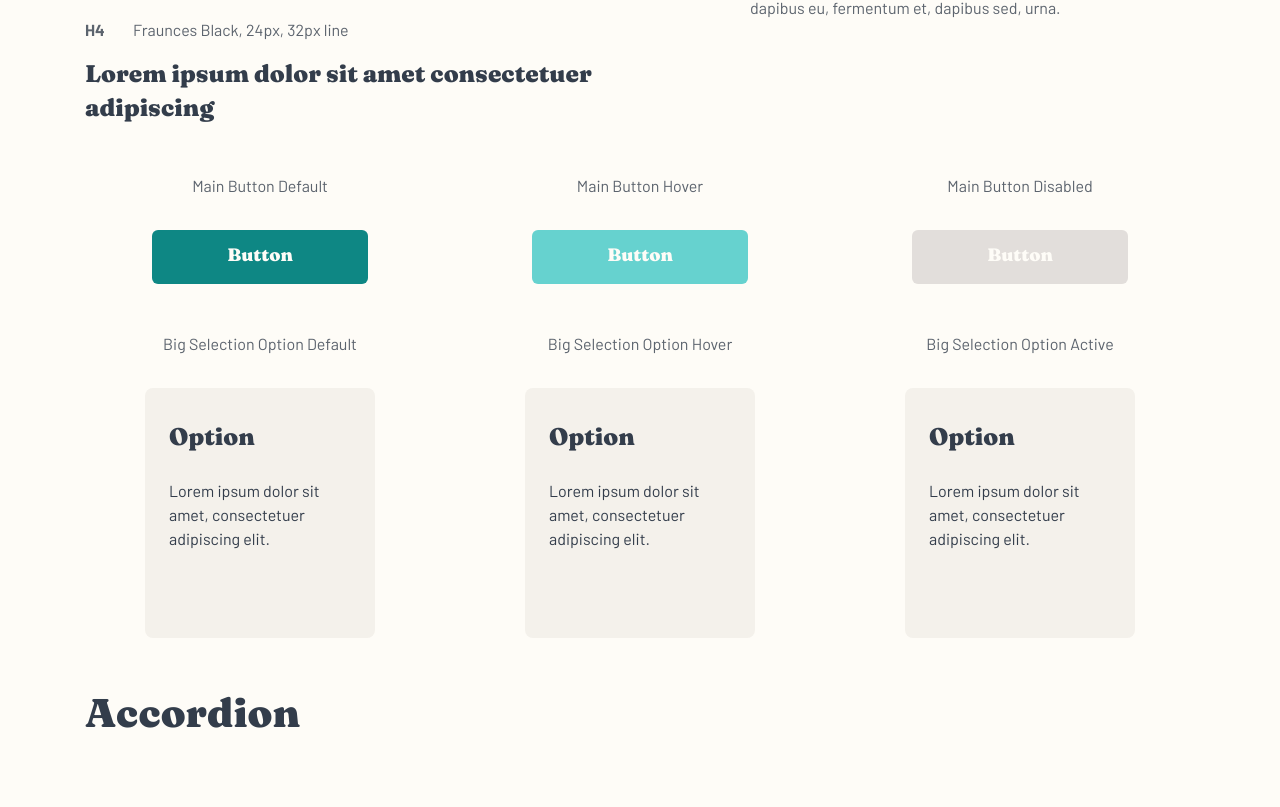
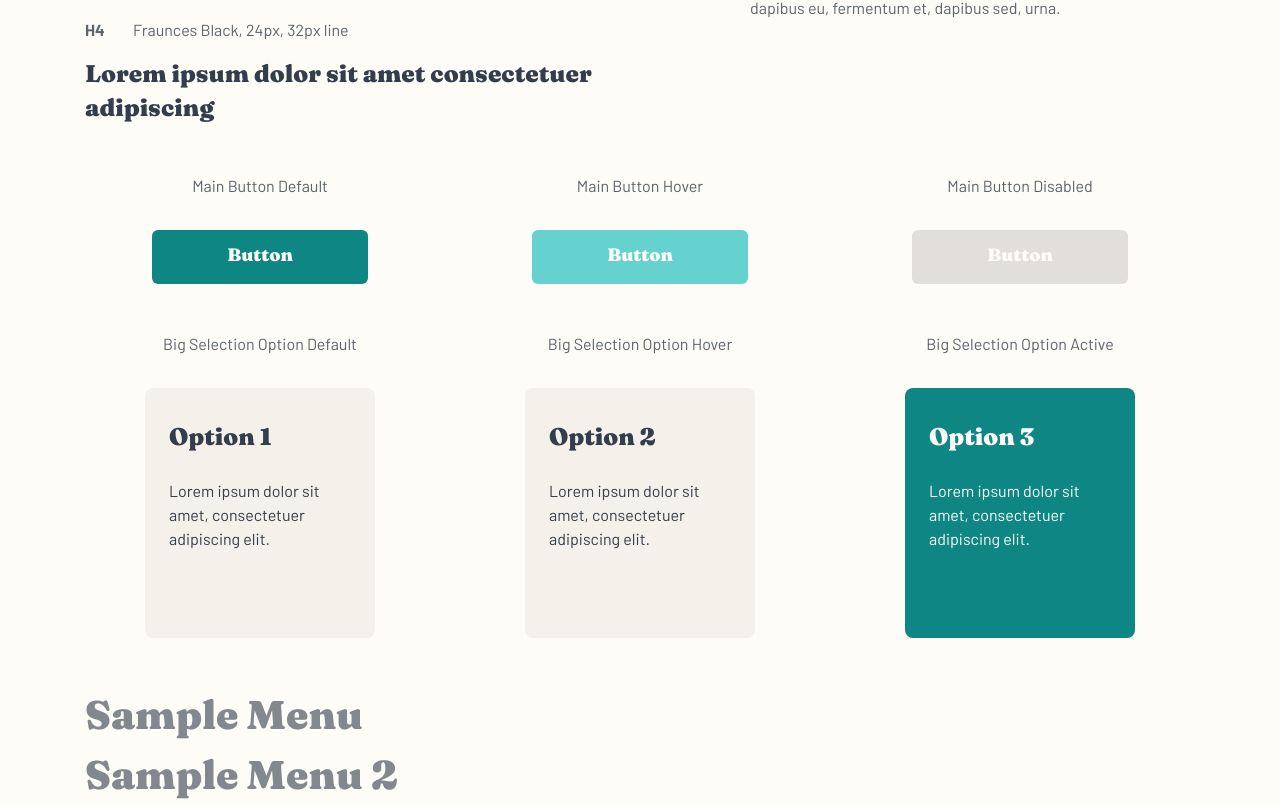
Before and after one commit to CHR-onicles/fm-challenge-coffeeroasters, a React (Create React App) app: page /design-system in a window 1280 px wide. Shown: the part 1778-2585 px from the top of the page. Before the commit the page ends 2521 px from the top, so only its background shows below. Built offline with nearby package versions, Linux system fonts and the light colour scheme.

Commit message:
WIP added markup and style for accordion component

```diff
--- a/src/components/form/BaseRadio/BaseRadio.tsx
+++ b/src/components/form/BaseRadio/BaseRadio.tsx
@@ -1,12 +1,21 @@
 import styles from './BaseRadio.module.scss';
 
-const BaseRadio = () => {
+interface BaseRadioProps {
+  id: string;
+  label: string;
+  description: string;
+  name: string;
+  value: string;
+  checked?: boolean;
+}
+
+const BaseRadio = ({ id, label, description, name, value, checked = false }: BaseRadioProps) => {
   return (
     <div className={ styles['radio-control'] }>
-      <input type="radio" id="option-1" name="options" value="option-1" />
-      <label htmlFor="option-1" className={ `${styles['radio-control__label']} | stack` }>
-        Option
-        <span className={ styles['radio-control__description'] }>Lorem ipsum dolor sit amet, consectetuer adipiscing elit.</span>
+      <input type="radio" id={ id } value={ value } name={ name } defaultChecked={ checked } />
+      <label htmlFor={ id } className={ `${styles['radio-control__label']} | stack` }>
+        { label }
+        <span className={ styles['radio-control__description'] }>{ description }</span>
       </label>
     </div>
   );
--- /dev/null
+++ b/src/components/ui/BaseAccordion/BaseAccordion.module.scss
@@ -0,0 +1,35 @@
+@use '../../../scss/abstracts/' as *;
+
+.accordion {
+  --title-font-size: #{toRem(40px)};
+
+  &__toggle {
+    position: relative;
+
+    > label {
+      display: block;
+      font-family: var(--font-family-black);
+      font-size: var(--title-font-size);
+      color: var(--dark-color-1);
+      cursor: pointer;
+    }
+
+    > input {
+      position: absolute;
+      top: 0;
+      left: 0;
+      opacity: 0;
+    }
+  }
+
+  &__dropdown {
+    height: 0;
+    overflow: hidden;
+    transition: height 0.35s ease-in-out;
+
+    &-visible {
+      height: toRem(400px);
+      transition: height 0.35s ease-in-out;
+    }
+  }
+}
--- a/src/components/ui/BaseAccordion/BaseAccordion.tsx
+++ b/src/components/ui/BaseAccordion/BaseAccordion.tsx
@@ -1,11 +1,33 @@
-import React from 'react';
+import { useState, ReactNode } from 'react';
 
-const Accordion = () => {
+import styles from './BaseAccordion.module.scss';
+
+interface BaseAccordionProps {
+  id: string;
+  label: string;
+  name: string;
+  children: ReactNode;
+}
+
+const BaseAccordion = ({ id, label, name, children }: BaseAccordionProps) => {
+  const [ isDropdownVisible, setIsDropdownVisible ] = useState<boolean>(false);
+
+  const handleChange = (event: React.ChangeEvent<HTMLInputElement>) => {
+    setIsDropdownVisible(event.target.checked);
+  };
+
   return (
-    <div>
-      <p>Accordion Component</p>
+    <div className={ styles.accordion }>
+      <div className={ styles['accordion__toggle'] }>
+        <label htmlFor={ id }>{ label }</label>
+        <input id={ id } type="checkbox" name={ name } onChange={ (event) => handleChange(event) } />
+      </div>
+
+      <div className={ `${isDropdownVisible ? `${styles['accordion__dropdown-visible']}` : `${styles['accordion__dropdown']}`}` }>
+        { children }
+      </div>
     </div>
   );
 };
 
-export default Accordion;
+export default BaseAccordion;
--- a/src/scss/utilities/_index.scss
+++ b/src/scss/utilities/_index.scss
@@ -22,4 +22,4 @@ This file is used to contain all utilities imports to create composition.
 @forward 'stack';
 
 // Import Miscs Utility Files
-@forward 'visually-hidden';
+@forward 'sr-only';
--- a/src/scss/utilities/_visually-hidden.scss
+++ b/src/scss/utilities/_sr-only.scss
@@ -1,4 +1,4 @@
-.visually-hidden {
+.sr-only {
   position: absolute;
   width: 1px;
   height: auto;
--- a/src/views/DesignSystem/AccordionSection/AccordionSection.tsx
+++ b/src/views/DesignSystem/AccordionSection/AccordionSection.tsx
@@ -1,9 +1,17 @@
-import React from 'react';
+import { BaseAccordion } from '../../../components/ui';
 
 const AccordionSection = () => {
   return (
     <section className="container">
-      <h2>Accordion</h2>
+      <h2 className="sr-only">Accordion</h2>
+
+      <BaseAccordion id="menu-1" label="Sample Menu" name="coffee-plan">
+        <p>Lorem ipsum dolor sit amet, consectetuer adipiscing elit. Lorem ipsum dolor sit amet, consectetuer adipiscing elit.</p>
+      </BaseAccordion>
+
+      <BaseAccordion id="menu-2" label="Sample Menu 2" name="coffee-plan">
+        <p>Some other content</p>
+      </BaseAccordion>
     </section>
   );
 };
--- a/src/views/DesignSystem/ButtonsSection/ButtonsSection.tsx
+++ b/src/views/DesignSystem/ButtonsSection/ButtonsSection.tsx
@@ -3,6 +3,8 @@ import { BaseRadio } from "../../../components/form";
 const ButtonsSection = () => {
   return (
     <section className="container | mb-s5">
+      <h2 className="sr-only">Buttons</h2>
+
       <div className="grid-cols | mb-s5">
         <div className="grid__item grid__item--span-4 | text-align-center">
           <p className="mb-s3">Main Button Default</p>
@@ -27,19 +29,38 @@ const ButtonsSection = () => {
         <div className="grid__item grid__item--span-4 | text-align-center">
           <p className="mb-s3">Big Selection Option Default</p>
 
-          <BaseRadio />
+          <BaseRadio
+            id="option-1"
+            value="option-1"
+            name="options"
+            label="Option 1"
+            description="Lorem ipsum dolor sit amet, consectetuer adipiscing elit."
+          />
         </div>
 
         <div className="grid__item grid__item--span-4 | text-align-center">
           <p className="mb-s3">Big Selection Option Hover</p>
 
-          <BaseRadio />
+          <BaseRadio
+            id="option-2"
+            value="option-2"
+            name="options"
+            label="Option 2"
+            description="Lorem ipsum dolor sit amet, consectetuer adipiscing elit."
+          />
         </div>
 
         <div className="grid__item grid__item--span-4 | text-align-center">
           <p className="mb-s3">Big Selection Option Active</p>
 
-          <BaseRadio />
+          <BaseRadio
+            id="option-3"
+            value="option-3"
+            name="options"
+            label="Option 3"
+            description="Lorem ipsum dolor sit amet, consectetuer adipiscing elit."
+            checked={ true }
+          />
         </div>
       </div>
     </section>
--- a/src/views/DesignSystem/ColorsSection/ColorsSection.tsx
+++ b/src/views/DesignSystem/ColorsSection/ColorsSection.tsx
@@ -5,6 +5,8 @@ import { BaseSwatch } from '../../../components/ui/';
 const ColorsSection = () => {
   return (
     <section className="container | mb-s5">
+      <h2 className="sr-only">Colors</h2>
+
       <div className="grid-cols">
          {
           colors.map(color => (
--- a/src/views/DesignSystem/TypographySection/TypographySection.tsx
+++ b/src/views/DesignSystem/TypographySection/TypographySection.tsx
@@ -5,6 +5,8 @@ import styles from './TypographySection.module.scss';
 const TypographySection = () => {
   return (
     <section className="container | mb-s5">
+      <h2 className="sr-only">Typography</h2>
+
       <BaseCard data-variant="two-tone">
         <div className="grid-cols">
           <div className="grid__item grid__item--span-7">
```
Also changed, not shown: src/assets/images/shared/icon-arrow.svg (renamed from src/assets/images/plan/desktop/icon-arrow.svg), src/components/ui/BaseAccordion/BaseAccordion.modules.scss (deleted).
